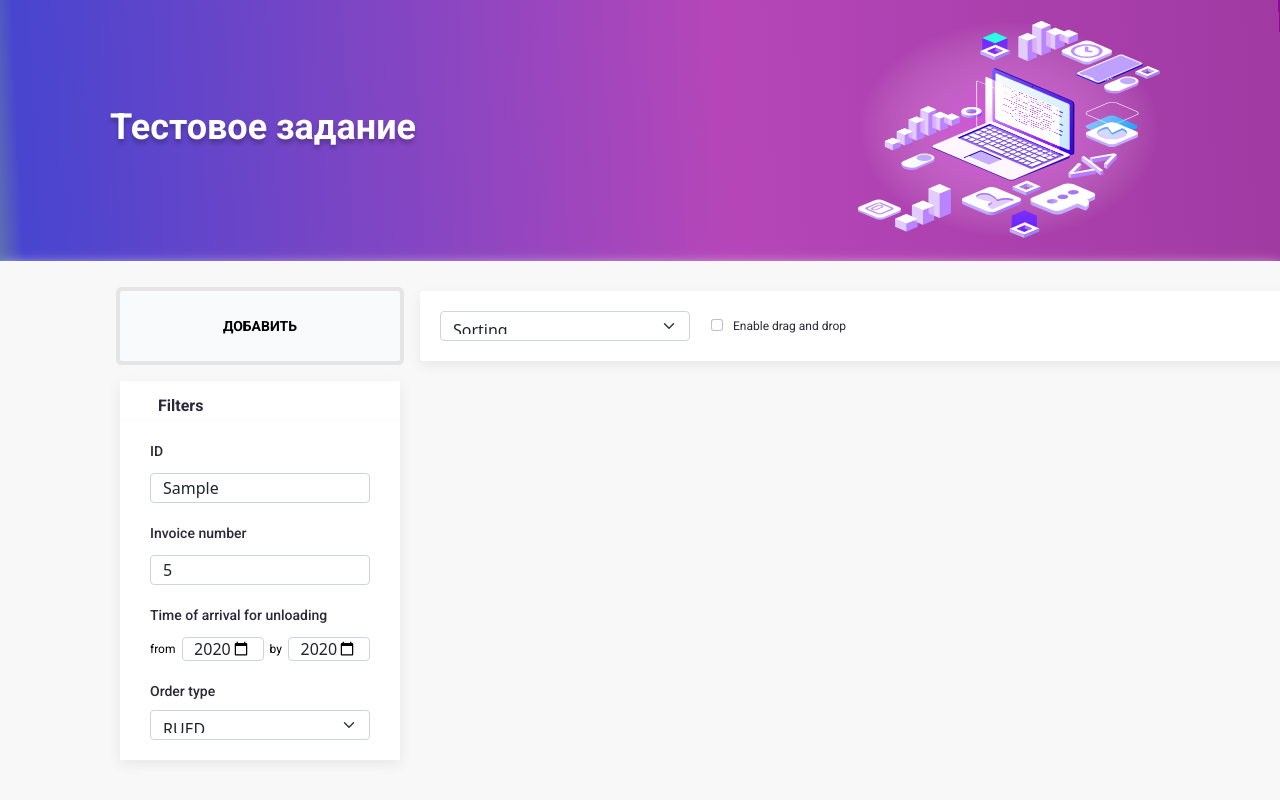
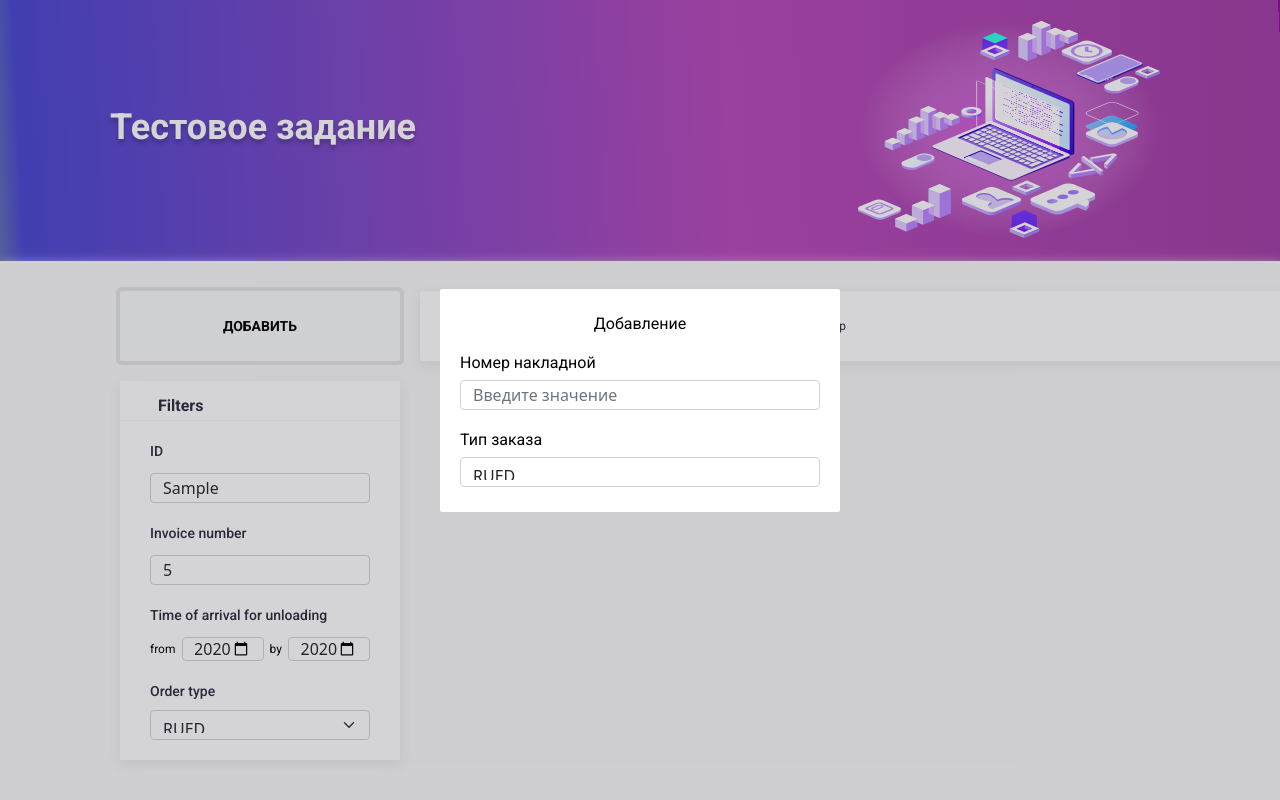
Before and after one commit to ChewbyIrinine/ksk-test-project, a React (Create React App) app: page / in a window 1280 px wide. Both pictures are taken after typing "Sample", "5", "2020-01-15", "2020-01-15" into the empty fields and a click on the button "ДОБАВИТЬ". Shown: the top 800 px of the page. Built offline with nearby package versions, Linux system fonts and the light colour scheme.

Commit message:
Modal add form

```diff
--- /dev/null
+++ b/src/AddForm/AddForm.css
@@ -0,0 +1,70 @@
+.add-form {
+	height: 100vh;
+	width: 100vw;
+	background: rgba(43, 40, 57, 0.2);
+	position: fixed;
+	top: 0;
+	left: 0;
+	display: flex;
+	align-items: center;
+	justify-content: center;
+	opacity: 0;
+	pointer-events: none;
+	transition: 0.25s;
+}
+
+.add-form.modal-active {
+	opacity: 1;
+	pointer-events: all;
+}
+
+.add-form__content {
+	padding: 25px 20px;
+	background: white;
+	border-radius: 2px;
+	transform: scale(0.5);
+	transition: 0.25s;
+}
+
+.add-form__content.modal-active {
+	transform: scale(1);
+}
+
+.add-form__heading {
+	font-family: Roboto;
+	font-style: normal;
+	font-weight: normal;
+	font-size: 16px;
+	line-height: 19px;
+	text-align: center;
+	color: #000000;
+}
+
+.add-form__fields {
+	display: flex;
+	flex-direction: column;
+	align-items: flex-start;
+	margin-top: 20px;
+}
+
+.add-form__label {
+	font-family: Roboto;
+	font-style: normal;
+	font-weight: normal;
+	font-size: 16px;
+	line-height: 19px;
+	color: #000000;
+}
+
+.add-form__input {
+	height: 30px;
+	width: 360px;
+	margin-top: 8px;
+	margin-bottom: 20px;
+}
+
+.add-form__select {
+	height: 30px;
+	width: 360px;
+	margin-top: 8px;
+}
--- /dev/null
+++ b/src/AddForm/AddForm.js
@@ -0,0 +1,39 @@
+import React from "react";
+
+import "./AddForm.css";
+
+const AddForm = ({ modalActive, onModalOff }) => {
+	return (
+		<div
+			className={modalActive ? "add-form modal-active" : "add-form"}
+			onClick={() => onModalOff()}
+		>
+			<div
+				className={
+					modalActive
+						? "add-form__content modal-active"
+						: "add-form__content"
+				}
+				onClick={(e) => e.stopPropagation()}
+			>
+				<h2 className="add-form__heading">Добавление</h2>
+				<div className="add-form__fields">
+					<label className="add-form__label">Номер накладной </label>
+					<input
+						className="form-control add-form__input"
+						type="number"
+						placeholder="Введите значение"
+					></input>
+					<label className="add-form__label">Тип заказа </label>
+					<select className="form-control add-form__select">
+						<option value="RUED">RUED</option>
+						<option value="RUEX">RUEX</option>
+						<option value="RUSG">RUSG</option>
+					</select>
+				</div>
+			</div>
+		</div>
+	);
+};
+
+export default AddForm;
--- /dev/null
+++ b/src/AddForm/index.js
@@ -0,0 +1,3 @@
+import AddForm from "./AddForm";
+
+export default AddForm;
--- a/src/App/App.js
+++ b/src/App/App.js
@@ -3,6 +3,7 @@ import React from "react";
 import Filters from "../Filters";
 import Sorting from "../Sorting";
 import CardsField from "../CardsField";
+import AddForm from "../AddForm";
 
 import "./App.css";
 
@@ -58,6 +59,8 @@ export default class App extends React.Component {
 		filterArrivalFrom: "",
 		filterArrivalBy: "",
 		filterType: "default",
+
+		modalActive: false,
 	};
 
 	filter(
@@ -114,6 +117,12 @@ export default class App extends React.Component {
 		console.log("Изменение фильтра");
 	};
 
+	onModalOff = () => {
+		this.setState({
+			modalActive: false,
+		});
+	};
+
 	render() {
 		const {
 			items,
@@ -122,6 +131,7 @@ export default class App extends React.Component {
 			filterArrivalFrom,
 			filterArrivalBy,
 			filterType,
+			modalActive,
 		} = this.state;
 
 		const visibleItems = this.filter(
@@ -132,6 +142,14 @@ export default class App extends React.Component {
 			filterArrivalBy,
 			filterType
 		);
+
+		document.onkeydown = (event) => {
+			if (event.key === "Enter") {
+				this.onModalOff();
+				document.querySelector(".add-form__select").blur();
+				console.log("enter press here! ");
+			}
+		};
 
 		return (
 			<div className="app">
@@ -147,12 +165,9 @@ export default class App extends React.Component {
 					<div className="content__center">
 						<button
 							className="btn btn-light app-text add-button"
+							type="button"
 							onClick={() => {
-								console.log(
-									document.querySelector(
-										".filters__date-input--from"
-									).value
-								);
+								this.setState({ modalActive: true });
 							}}
 						>
 							ДОБАВИТЬ
@@ -170,6 +185,10 @@ export default class App extends React.Component {
 					</div>
 				</div>
 				<footer className="footer"></footer>
+				<AddForm
+					modalActive={modalActive}
+					onModalOff={this.onModalOff}
+				/>
 			</div>
 		);
 	}
```
